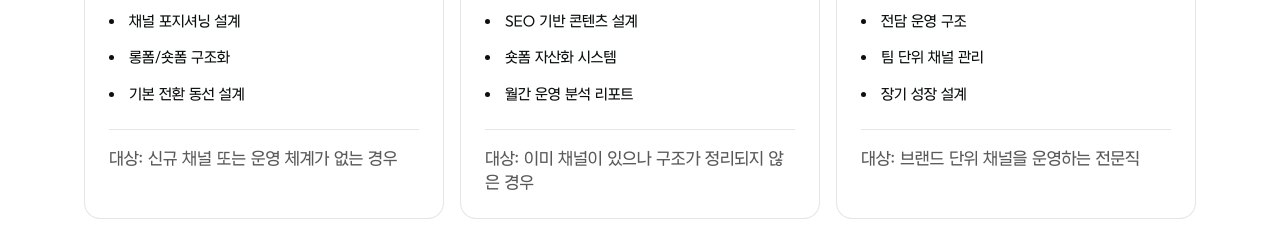
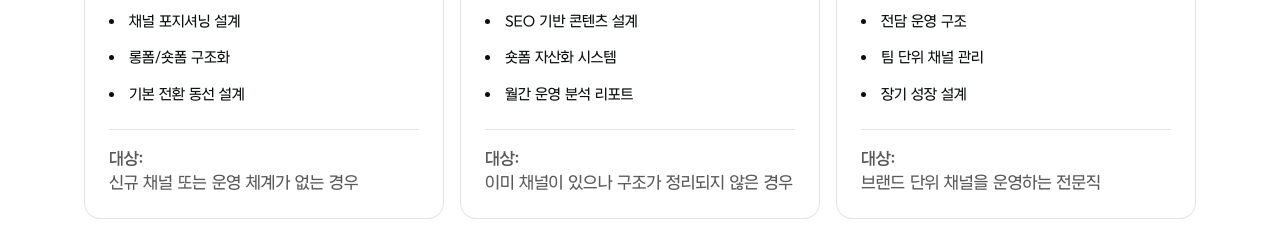
Before and after one commit to TKDGLabs/turnkeyhaus-landing, a Next.js app: page / in a window 1280 px wide. Shown: the part 5320-5564 px from the top of the page. Built offline with nearby package versions, Linux system fonts and the light colour scheme.

Commit message:
suuuper updates

```diff
--- a/app/page.tsx
+++ b/app/page.tsx
@@ -364,7 +364,10 @@ export default function Page() {
           <SectionHeader label={content.pricing.label} title={content.pricing.h2} />
 
           <div className="grid gap-4 md:grid-cols-3">
-            {content.pricing.levels.map((level) => (
+            {content.pricing.levels.map((level) => {
+              const targetText = level.target.replace(/^대상:\s*/, "");
+
+              return (
                 <article key={level.title} className="rounded-2xl border border-black/10 bg-white p-5 md:p-6">
                   <div className="mb-4 space-y-1">
                     <h3 className="text-lg font-semibold tracking-tight text-[#0B0F0E]">{level.title}</h3>
@@ -380,10 +383,13 @@ export default function Page() {
                   </ul>
 
                   <p className="mt-5 border-t border-black/10 pt-4 text-sm leading-[1.9] text-black/65 md:text-base">
-                  {level.target}
+                    <span className="font-medium text-black/72">대상:</span>
+                    <br />
+                    <span>{targetText}</span>
                   </p>
                 </article>
-            ))}
+              );
+            })}
           </div>
 
           <div className="rounded-2xl border border-black/10 bg-white p-6">
```
Lines whose indentation alone changed are shown as unchanged.
